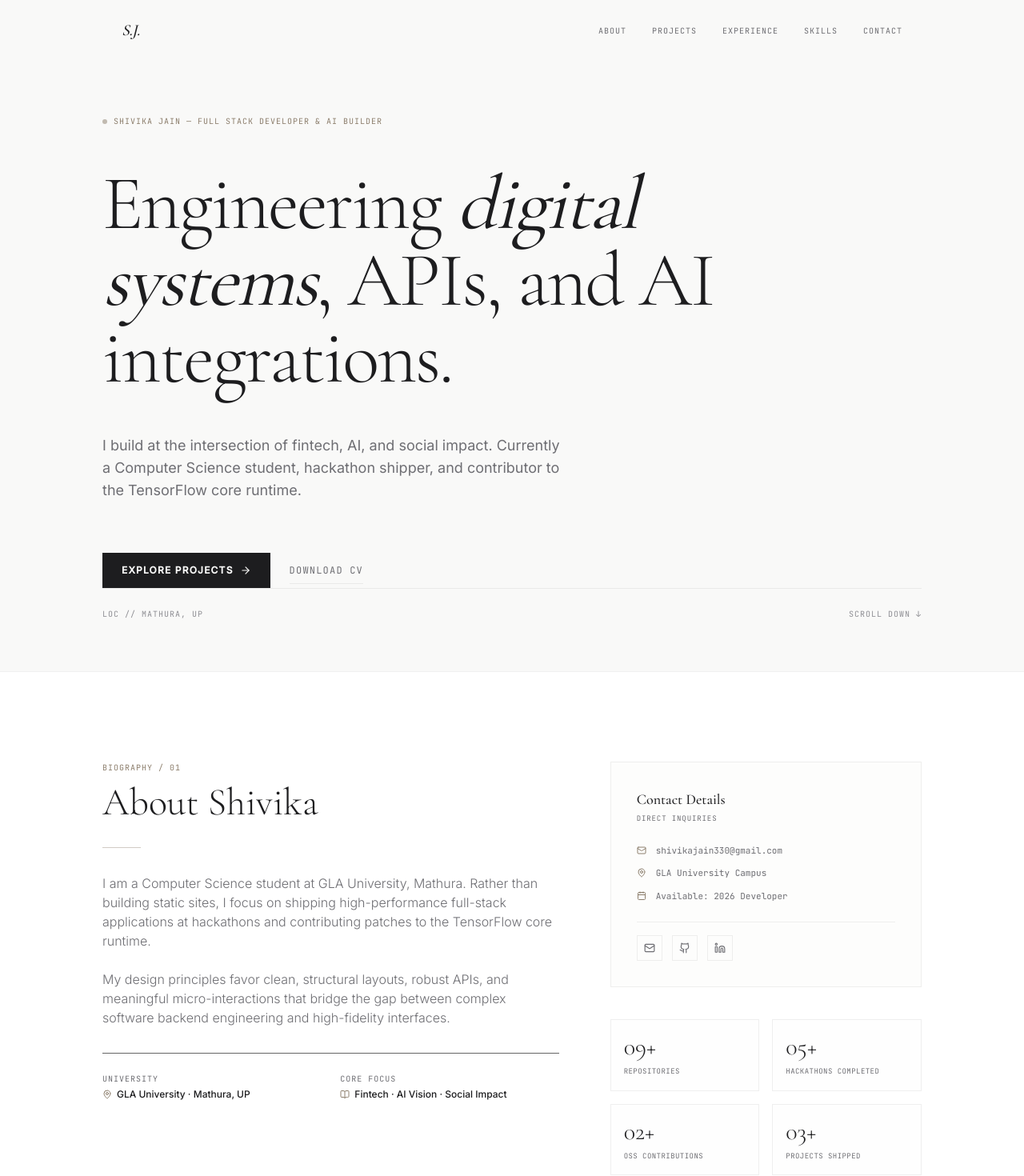
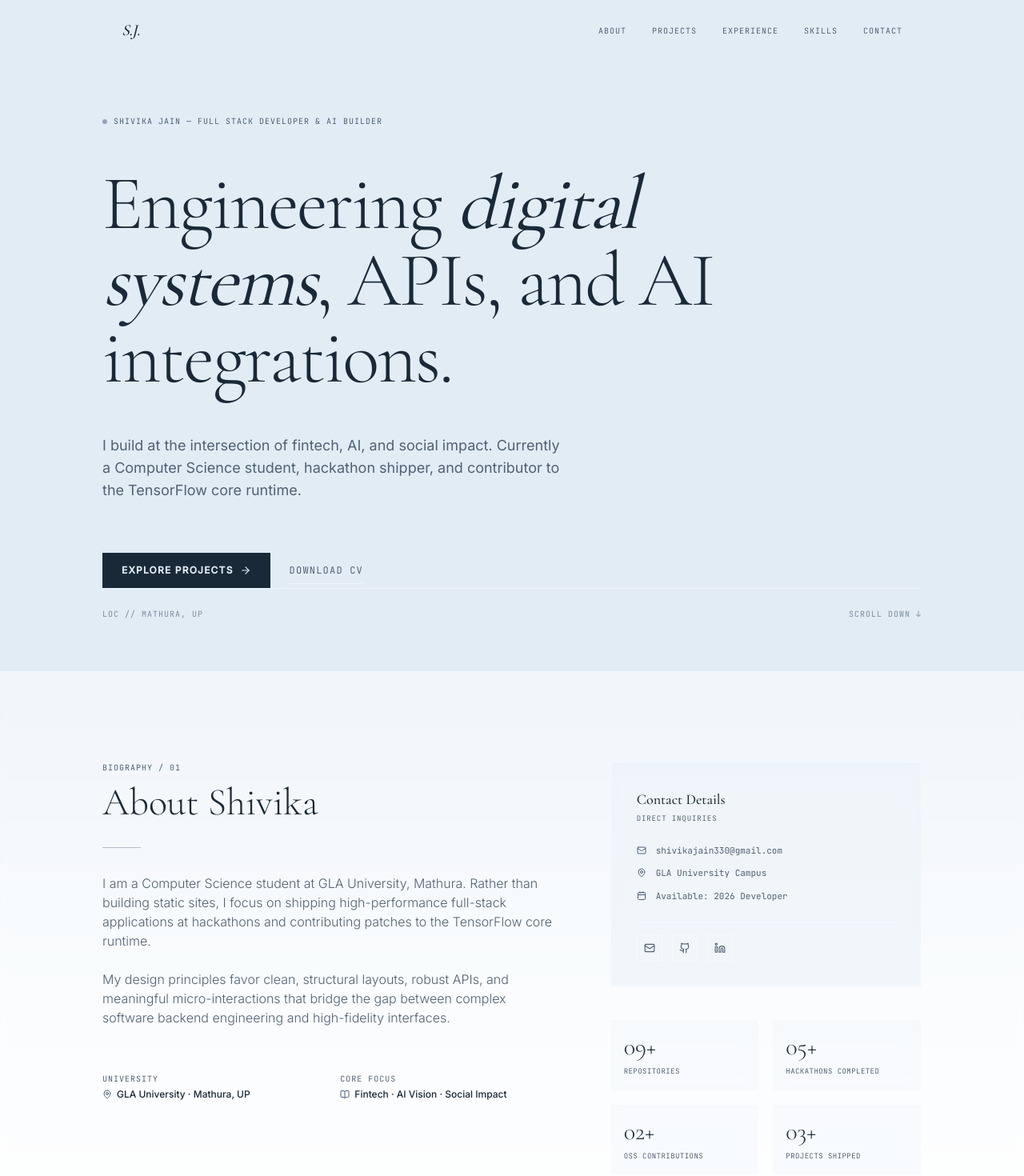
Before and after one commit to SHIVIKA330/Portfolio, a Next.js app: page / in a window 1280 px wide. Shown: the top 1470 px of the page at 80% size. Built offline with nearby package versions, Linux system fonts and the light colour scheme.

Commit message:
style: implement translucent sky blue cloud theme with backdrop blur

```diff
--- a/app/globals.css
+++ b/app/globals.css
@@ -8,14 +8,15 @@ html {
 }
 
 body {
-  color: #1D1D1F;
-  background-color: #F9F9F8;
+  color: #1A2938;
+  background: linear-gradient(180deg, #E2ECF5 0%, #F5F9FC 50%, #FFFFFF 100%);
+  background-attachment: fixed;
 }
 
-/* Selection */
+/* Selection matching sky blue */
 ::selection {
-  background: rgba(140, 126, 108, 0.15);
-  color: #1D1D1F;
+  background: rgba(122, 172, 219, 0.25);
+  color: #1A2938;
 }
 
 /* Scrollbar */
@@ -24,12 +25,13 @@ body {
   height: 6px;
 }
 ::-webkit-scrollbar-track {
-  background: #F9F9F8;
+  background: #E2ECF5;
 }
 ::-webkit-scrollbar-thumb {
-  background: #E5E5E5;
+  background: rgba(255, 255, 255, 0.6);
+  border: 1px solid rgba(0, 0, 0, 0.03);
   border-radius: 3px;
 }
 ::-webkit-scrollbar-thumb:hover {
-  background: #D1D1D6;
+  background: rgba(255, 255, 255, 0.9);
 }
--- a/components/About.tsx
+++ b/components/About.tsx
@@ -37,7 +37,7 @@ export default function About() {
   ];
 
   return (
-    <section id="about" className="bg-bg-surface text-text-primary py-28 px-6 md:px-12 border-t border-border relative overflow-hidden">
+    <section id="about" className="bg-bg-surface backdrop-blur-sm text-text-primary py-28 px-6 md:px-12 border-t border-border relative overflow-hidden">
       <div className="max-w-5xl mx-auto relative z-10">
         <motion.div
           variants={sectionVariants}
@@ -88,7 +88,7 @@ export default function About() {
           {/* Right Column: Info Panel & Stats */}
           <div className="lg:col-span-5 space-y-10">
             {/* Minimalist Contact Card */}
-            <div className="border border-border bg-bg-base/40 p-6 md:p-8 space-y-6">
+            <div className="border border-border bg-bg-base/40 backdrop-blur-md p-6 md:p-8 space-y-6">
               <div>
                 <h3 className="font-display font-medium text-lg text-text-primary">Contact Details</h3>
                 <span className="font-mono text-[9px] text-text-muted uppercase tracking-widest block mt-1">Direct inquiries</span>
@@ -141,7 +141,7 @@ export default function About() {
             {/* Stats Row */}
             <div className="grid grid-cols-2 gap-4">
               {stats.map((stat, idx) => (
-                <div key={idx} className="border border-border p-4 bg-bg-base/20">
+                <div key={idx} className="border border-border p-4 bg-bg-base/20 backdrop-blur-md">
                   <span className="font-display font-light text-3xl text-text-primary block">
                     {stat.value}
                   </span>
@@ -177,7 +177,7 @@ export default function About() {
                 {/* Minimalist Dot Indicator */}
                 <div className="absolute -left-[31px] md:-left-[45px] top-2 w-2 h-2 bg-accent rounded-full transition-transform group-hover:scale-125" />
 
-                <div className="border border-border/60 hover:border-border p-6 bg-bg-base/10 transition-colors">
+                <div className="border border-border/60 hover:border-border p-6 bg-bg-base/10 backdrop-blur-md transition-colors">
                   <div className="flex flex-wrap items-center justify-between gap-4 mb-2">
                     <span className="inline-flex items-center px-2.5 py-0.5 rounded-full border border-border bg-bg-surface text-text-muted font-mono text-[9px]">
                       {item.period}
--- a/components/Certifications.tsx
+++ b/components/Certifications.tsx
@@ -55,7 +55,7 @@ export default function Certifications() {
   };
 
   return (
-    <section id="certifications" className="bg-bg-base text-text-primary py-24 px-6 md:px-12 border-t border-border relative overflow-hidden">
+    <section id="certifications" className="bg-bg-base/40 backdrop-blur-sm text-text-primary py-24 px-6 md:px-12 border-t border-border relative overflow-hidden">
       <div className="max-w-5xl mx-auto relative z-10">
         {/* Heading */}
         <motion.div
@@ -87,8 +87,8 @@ export default function Certifications() {
               variants={cardVariants}
               className={`min-w-[280px] md:min-w-0 snap-center flex-1 flex flex-col justify-between p-6 transition-colors duration-300 ${
                 cert.isGhost
-                  ? "border border-dashed border-border bg-transparent text-text-muted/40"
-                  : "border border-border bg-bg-surface hover:border-border-hover"
+                  ? "border border-dashed border-border bg-bg-surface/20 backdrop-blur-md text-text-muted/40"
+                  : "border border-border bg-bg-surface backdrop-blur-md hover:border-border-hover"
               }`}
             >
               <div>
--- a/components/Experience.tsx
+++ b/components/Experience.tsx
@@ -59,7 +59,7 @@ export default function Experience() {
   };
 
   return (
-    <section id="experience" className="bg-bg-surface text-text-primary py-28 px-6 md:px-12 border-t border-border relative overflow-hidden">
+    <section id="experience" className="bg-bg-surface backdrop-blur-sm text-text-primary py-28 px-6 md:px-12 border-t border-border relative overflow-hidden">
       <div className="max-w-5xl mx-auto relative z-10">
         {/* Heading */}
         <motion.div
@@ -92,7 +92,7 @@ export default function Experience() {
               <div className="absolute -left-[31px] md:-left-[45px] top-4 w-2.5 h-2.5 bg-accent rounded-full transition-transform group-hover:scale-125" />
 
               {/* Minimalist Card Container */}
-              <div className="border border-border bg-bg-base/20 p-6 transition-colors duration-300 hover:border-border-hover">
+              <div className="border border-border bg-bg-base/20 backdrop-blur-md p-6 transition-colors duration-300 hover:border-border-hover">
                 <div className="flex flex-wrap items-center justify-between gap-4 mb-3">
                   <span className="inline-flex items-center gap-1.5 px-3 py-1 rounded-full border border-border bg-bg-surface text-text-muted font-mono text-[9px]">
                     <Calendar size={10} /> {item.date}
--- a/components/Expertise.tsx
+++ b/components/Expertise.tsx
@@ -62,7 +62,7 @@ export default function Expertise() {
   };
 
   return (
-    <section id="expertise" className="bg-bg-surface text-text-primary py-24 px-6 md:px-12 border-t border-border relative overflow-hidden">
+    <section id="expertise" className="bg-bg-surface backdrop-blur-sm text-text-primary py-24 px-6 md:px-12 border-t border-border relative overflow-hidden">
       <div className="max-w-5xl mx-auto relative z-10">
         {/* Heading */}
         <motion.div
@@ -92,7 +92,7 @@ export default function Expertise() {
             <motion.div
               key={idx}
               variants={itemVariants}
-              className="bg-bg-base/40 border border-border p-6 flex flex-col gap-4 hover:border-border-hover transition-colors"
+              className="bg-bg-base/40 backdrop-blur-md border border-border p-6 flex flex-col gap-4 hover:border-border-hover transition-colors"
             >
               <span className="font-mono text-accent text-[10px] tracking-widest font-semibold uppercase">
                 {group.category}
--- a/components/Resume.tsx
+++ b/components/Resume.tsx
@@ -14,7 +14,7 @@ export default function Resume() {
   };
 
   return (
-    <section id="resume" className="relative bg-bg-surface text-text-primary py-24 overflow-hidden border-t border-border">
+    <section id="resume" className="relative bg-bg-surface backdrop-blur-sm text-text-primary py-24 overflow-hidden border-t border-border">
       <motion.div
         initial="hidden"
         whileInView="visible"
--- a/tailwind.config.ts
+++ b/tailwind.config.ts
@@ -9,15 +9,15 @@ const config: Config = {
   theme: {
     extend: {
       colors: {
-        'bg-base':     '#F9F9F8',
-        'bg-surface':  '#FFFFFF',
-        'bg-elevated': '#F1F1F0',
-        'accent':      '#8C7E6C',
-        'text-primary': '#1D1D1F',
-        'text-muted':  '#6E6E73',
-        'text-faint':  '#8E8E93',
-        'border':      'rgba(0,0,0,0.06)',
-        'border-hover':'rgba(0,0,0,0.12)',
+        'bg-base':     '#E2ECF5',
+        'bg-surface':  'rgba(255, 255, 255, 0.45)',
+        'bg-elevated': 'rgba(255, 255, 255, 0.65)',
+        'accent':      '#4A607A',
+        'text-primary': '#1A2938',
+        'text-muted':  '#506175',
+        'text-faint':  '#7A8C9E',
+        'border':      'rgba(255, 255, 255, 0.45)',
+        'border-hover':'rgba(255, 255, 255, 0.8)',
       },
       fontFamily: {
         sans:    ['var(--font-inter)', 'system-ui', 'sans-serif'],
```
Also changed, not shown: components/Contact.tsx (+5 -5 lines), components/Contributions.tsx (+4 -4 lines), components/Projects.tsx (+9 -9 lines).
